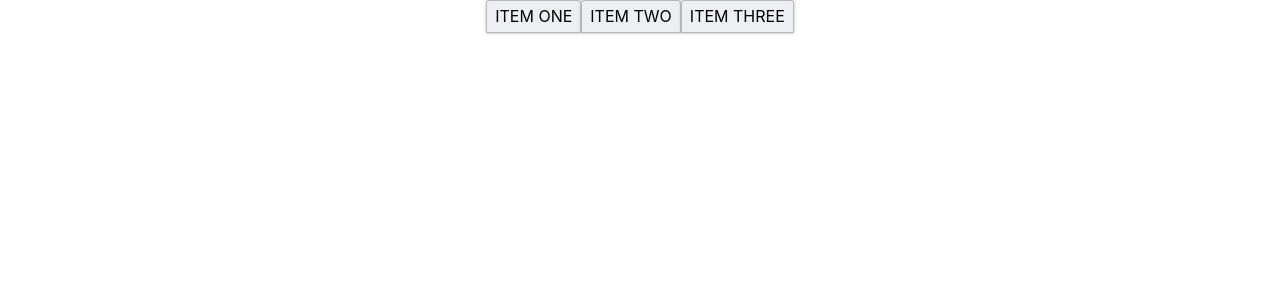
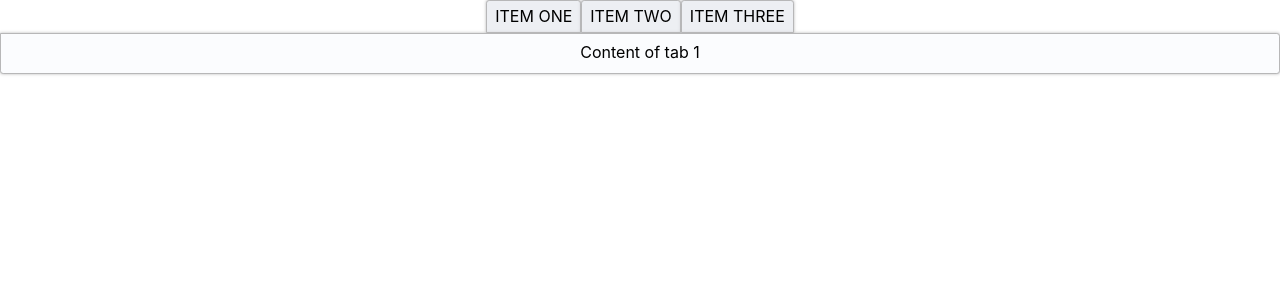
Before and after one commit to huonglt/tabs-app, a React (Create React App) app: page / in a window 1280 px wide. Shown: the top 300 px of the page. Built offline with nearby package versions, Linux system fonts and the light colour scheme.

Commit message:
Show TabPanel of active tab

```diff
--- a/src/components/tabs/Tabs.js
+++ b/src/components/tabs/Tabs.js
@@ -6,7 +6,8 @@ import "./tabs.css";
 const Tabs = (props) => {
   const { children } = props;
 
-  const [activeTabId, setActiveTabId] = useState(null);
+  const firstTabChildValue = "1";
+  const [activeTabId, setActiveTabId] = useState(firstTabChildValue);
 
   const handleTabClick = (tabId) => {
     setActiveTabId(tabId);
@@ -35,7 +36,18 @@ const Tabs = (props) => {
       })}
 
       {/* Tab panel container */}
-      <div></div>
+      <div>
+        {children.map((child, index) => {
+          if (
+            child.type.name === "TabPanel" &&
+            child.props.value === activeTabId
+          ) {
+            return child;
+          } else {
+            return null;
+          }
+        })}
+      </div>
     </div>
   );
 };
```
